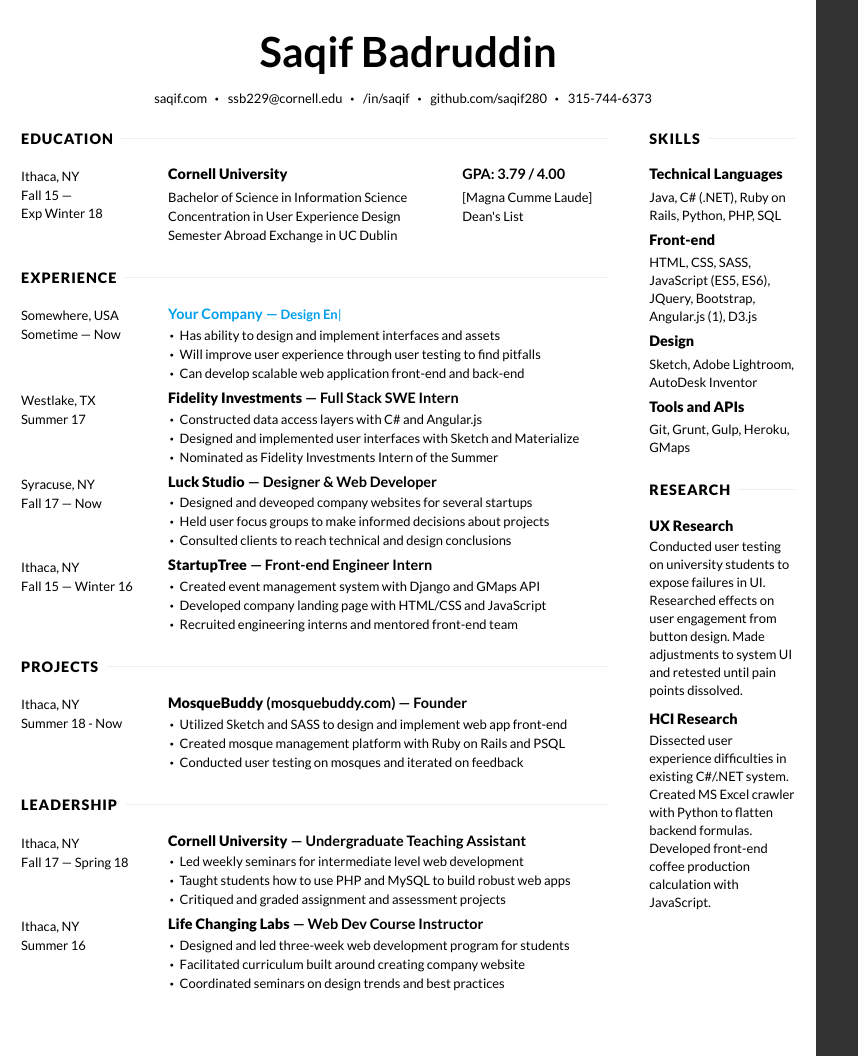
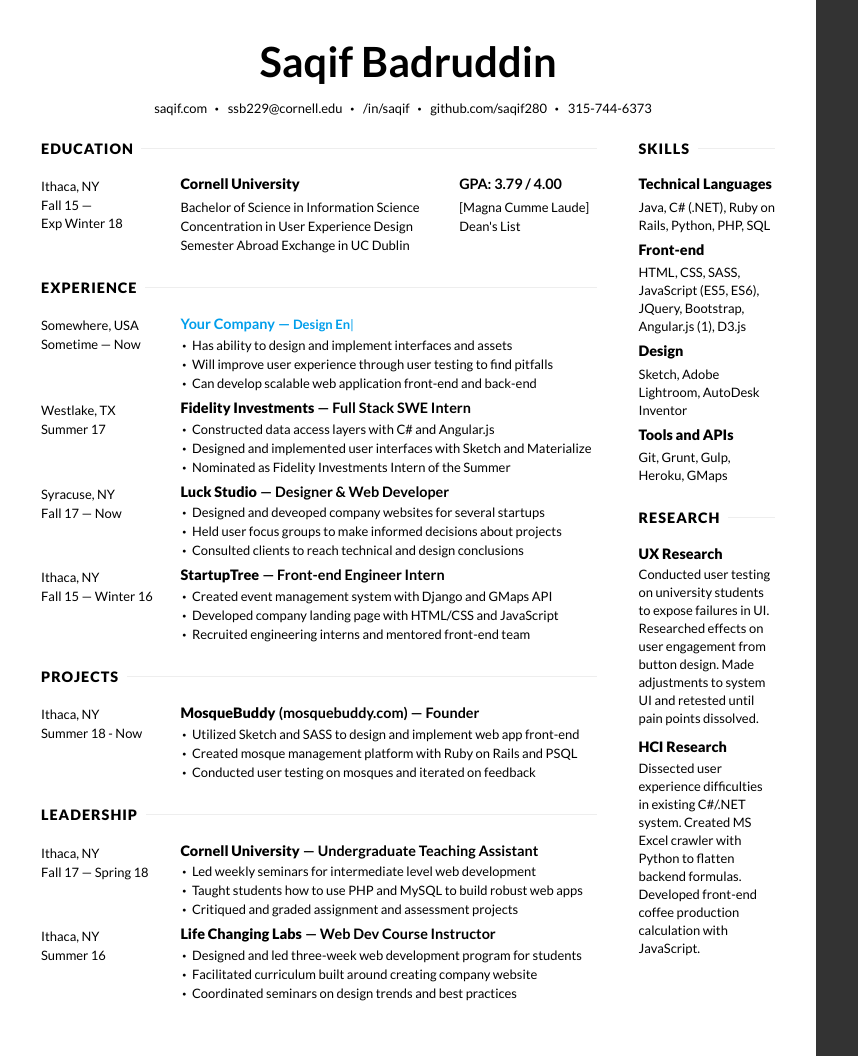
Before and after one commit to Saqif280/saqif.com, a PHP site: page /resume/2c.html in a window 1280 px wide. Shown: the whole page, without its empty margins (0-858 px from the left). Run offline with PHP 8.4, Linux system fonts and the light colour scheme; some libraries are stand-ins or nearby versions.

Commit message:
fixed resume padding

```diff
--- a/resume/main.css
+++ b/resume/main.css
@@ -36,7 +36,6 @@ html,body{
   margin: 40px auto 40px;
   margin: 0;
   padding: 10px 20px;
-  padding: 0;
   border: 1px solid #eee;
   border: none;
   /* position: absolute;
```
